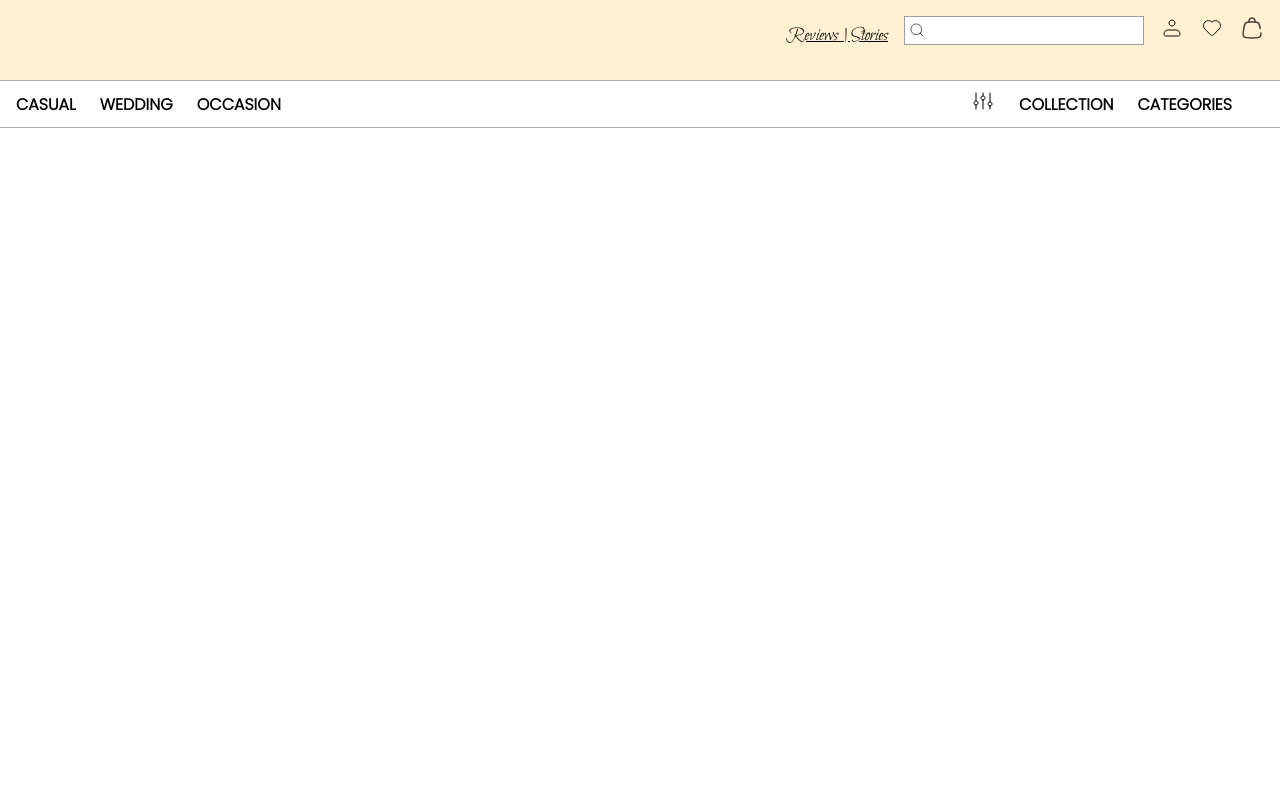
After one commit to FarhanAhmad9624/Tulsiyan, a Python web app: template templates/components/header.html in a window 1280 px wide. The commit adds this page. Run offline with Jinja, Linux system fonts and the light colour scheme; the template is opened without the code that fills it, so the values that code supplies are empty.

Commit message:
update001

```diff
--- a/static/stylesheet/layout/layout.css
+++ b/static/stylesheet/layout/layout.css
@@ -3,7 +3,7 @@
 *{
     margin: 0;
     padding: 0;
-    font-size: 0.9vw;
+    font-size: 16px;
     box-sizing: border-box;
     -webkit-tap-highlight-color:transparent;
     -webkit-user-select: none;
@@ -13,6 +13,10 @@
 
 a{
     -webkit-user-drag: none;
+}
+
+body{
+    min-height: 50vh;
 }
 
 @media screen and (max-width: 1080px){
--- a/static/stylesheet/pages/homepage.css
+++ b/static/stylesheet/pages/homepage.css
@@ -61,6 +61,8 @@ div#upper-rectangle{
   font-size: 120%;
 }
 
+
+
 #search-bar{
   height: 1.8em;
   width: 15rem;
@@ -70,6 +72,21 @@ div#upper-rectangle{
   background-repeat: no-repeat;
   background-position: left 2% center;
   background-size: 1em;
+}
+
+#search-suggestion{
+  border: 1px solid rgba(0, 0, 0, 0.486);
+  min-width: 20em;
+  min-height: 10em;
+  position: absolute;
+  top: 3em;
+  z-index: 1000;
+  display: none;
+  background-color: white;
+}
+
+#search-bar:focus ~ #search-suggestion, #search-suggestion:focus{
+  display: block;
 }
 
 #user-navigation #navigation-content{
@@ -93,6 +110,10 @@ div#upper-rectangle{
   border-bottom: 1px solid rgba(102, 101, 101, 0.541);
   height: 3em;
   justify-content: space-between;
+  position: sticky;
+  top: 1px;
+  background-color: rgba(255, 255, 255, 0.808);
+  z-index: 100;
 }
 
 #product-navigation ul{
--- /dev/null
+++ b/templates/components/header.html
@@ -0,0 +1,81 @@
+<link rel="stylesheet" href="../../static/stylesheet/pages/homepage.css">
+<link rel="stylesheet" href="../../static/stylesheet/layout/layout.css">
+<link rel="stylesheet" href="../../static/stylesheet/layout/drop-down.css">
+
+<div id = "user-navigation">
+    <div id = navigation-content>
+        <a id = reviews href="#">Reviews | Stories</a>
+
+        <div #search-area>
+            <input type="text" id="search-bar" name="search-bar" title=search-bar>
+            <div id="search-suggestion"></div>
+        </div>
+
+        <a id = profile href = "#" title = profile><div class = icon></div></a>
+
+        <a id = liked-items href = "#" title = liked-items><div class = icon></div></a>
+
+        <a id = cart href = "#" title = cart><div class = icon></div></a>
+    </div>
+</div>
+
+
+<div id = "product-navigation">
+
+    <div id="left-navigation">
+    <ul id = "left-navigation-lists">
+        <li id="casual" class = pointer>CASUAL</li>
+        <li id="wedding" class = pointer>WEDDING</li>
+        <li id="occasion" class = pointer>OCCASION</li>
+    </ul>
+    </div>
+
+    <div id = right-navigation>
+        <ul id="right-navigation-lists">
+            <!-- filters -->
+            <li id="10001"><a id="filters" title = filters href = "#" class = icon></a></li>
+
+            <!-- collection -->
+            <li id="collection" class = drop-down><p id = collection-label>COLLECTION</p>
+                <ul id="collection-lists" class = options>
+                    <li id="11001"><a href="#"></a>Kaveri</li>
+                    <li id="11002"><a href="#"></a>Rachna</li>
+                    <li id="11003"><a href="#"></a>Kalavati</li>
+                    <li id="11004"><a href="#"></a>Gulabo</li>
+                    <li id="11005"><a href="#"></a>Gamil</li>
+                    <li id="11006"><a href="#"></a>Anamika</li>
+                </ul>
+            </li>
+
+            <!-- categories -->
+             <li id="categories" class = drop-down><p id = categories-label>CATEGORIES</p>
+                <ul id="category-list" class = options>
+                    <li id="tag">100% Authentic</li>
+                    <li class=main-categories >COTTON
+                            <li class = sub-category><a href="#">COTTON MIX</a></li>
+                            <li class = sub-category><a href="#">COTTON BLEND</a></li>
+                            <li class = sub-category><a href="#">PURE COTTON</a></li>
+                    </li>
+
+                    <li class="main-categories">SILK
+                            <li class = sub-category><a href="#">PURE SILK</a></li>
+                            <li class = sub-category><a href="#">KERLA SILK</a></li>
+                            <li class = sub-category><a href="#">BENGALI SILK</a></li>
+                            <li class = sub-category><a href="#">KASHMIRI SILK</a></li>
+                    </li>
+                    <li class="main-categories">JORJET
+                            <li class = sub-category><a href="#">PURE JORJET</a></li>
+                            <li class = sub-category><a href="#">JORJET MIX</a></li>
+                    </li>
+                    <li class="main-categories">CHIFFON
+                            <li class = sub-category><a href="#">PURE CHIFFON</a></li>
+                            <li class = sub-category><a href="#">CHIFFON MIX</a></li>
+                            <li class = sub-category><a href="#">CHIFFON-POLYSTER MIX</a></li>
+                    </li>
+                </ul>
+             </li>
+        </ul>
+    </div>
+</div>
+
+<script src="../../static/scripts/drop-down.js"></script>
```
Also changed, not shown: index.html (+5 -4 lines).
